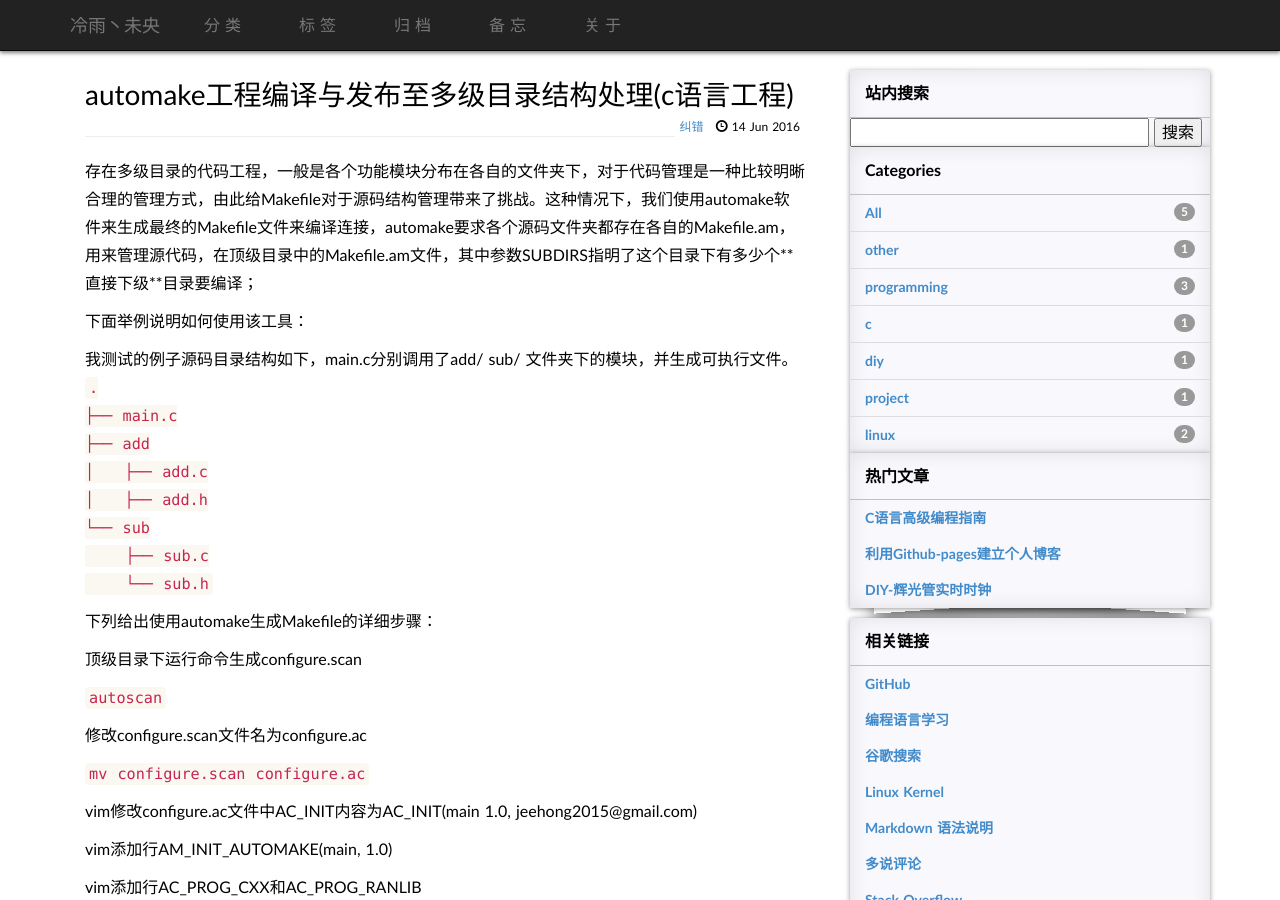
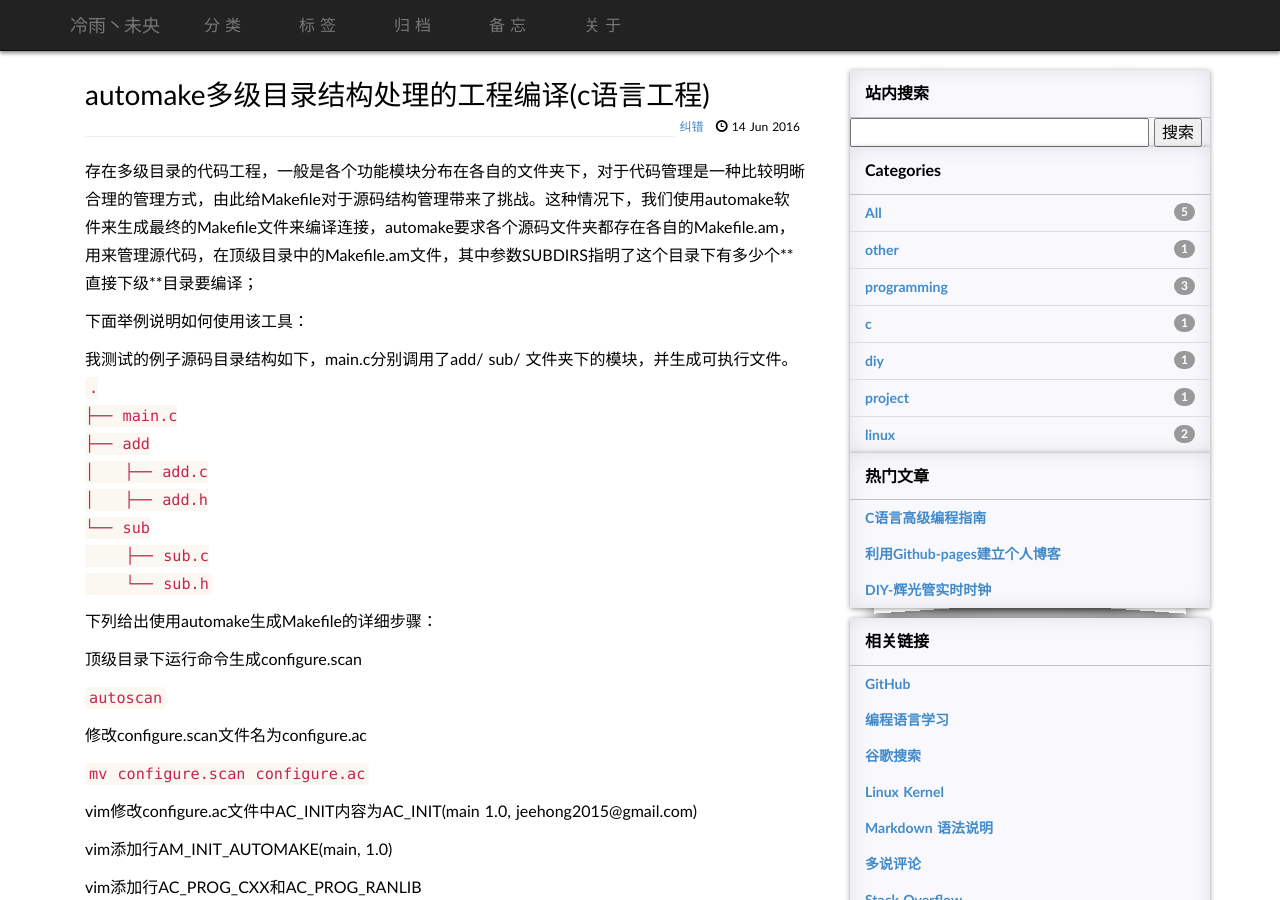
Before and after one commit to jeehong/jeehong.github.io, a Jekyll site: the page built from _posts/2016-06-14-linux-automake-build.md, in a window 1280 px wide and 900 px high. Built offline with Jekyll 4.4.1, drawn with Linux system fonts in a browser that asks for light colours; some web fonts are replaced; a script that is not in the unit is left out; comment, search, counter and statistics services are not loaded.

Commit message:
修改博文automake的博文书名

```diff
--- a/_posts/2016-06-14-linux-automake-build.md
+++ b/_posts/2016-06-14-linux-automake-build.md
@@ -1,6 +1,6 @@
 ---
 layout:     post
-title:      automake工程编译与发布至多级目录结构处理(c语言工程)
+title:      automake多级目录结构处理的工程编译(c语言工程)
 keywords:   programming
 categories: [linux, programming]
 tags:	    [linux, programming]
```
